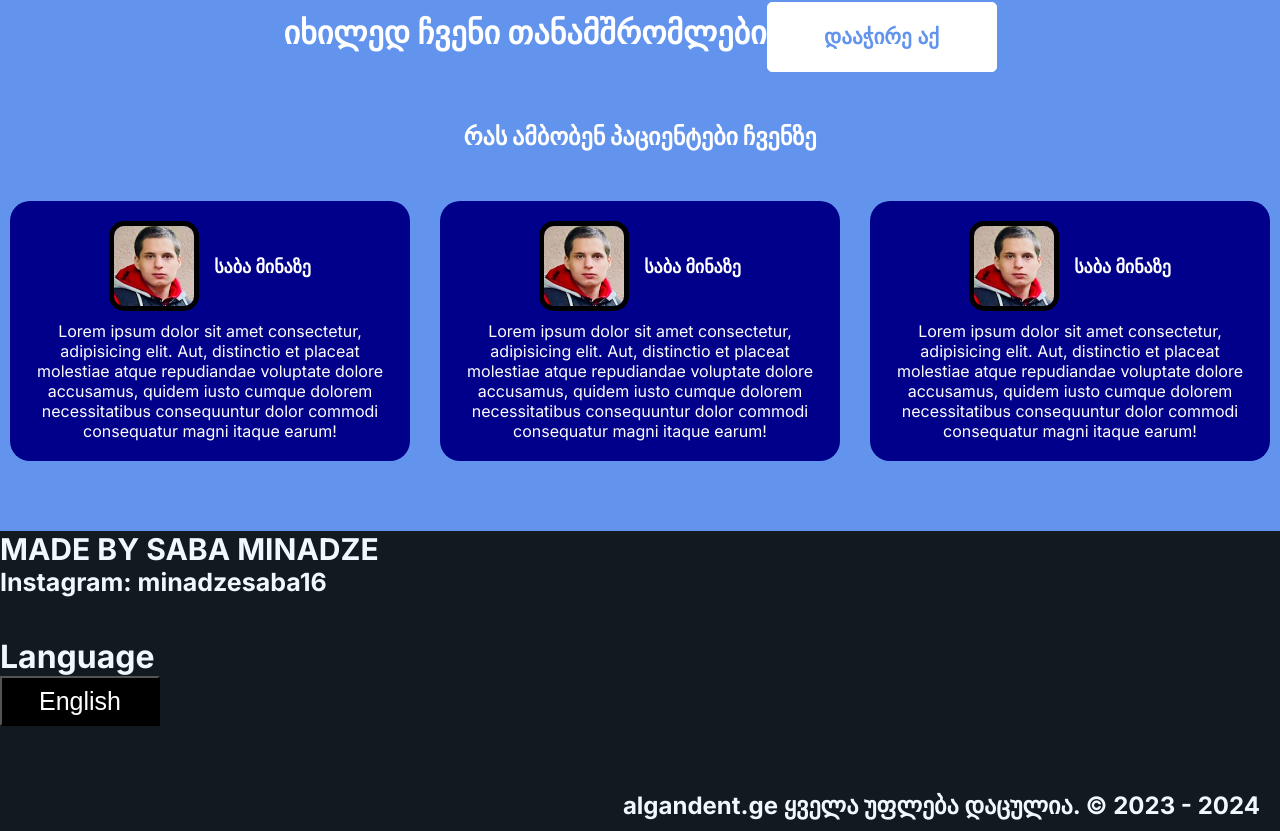
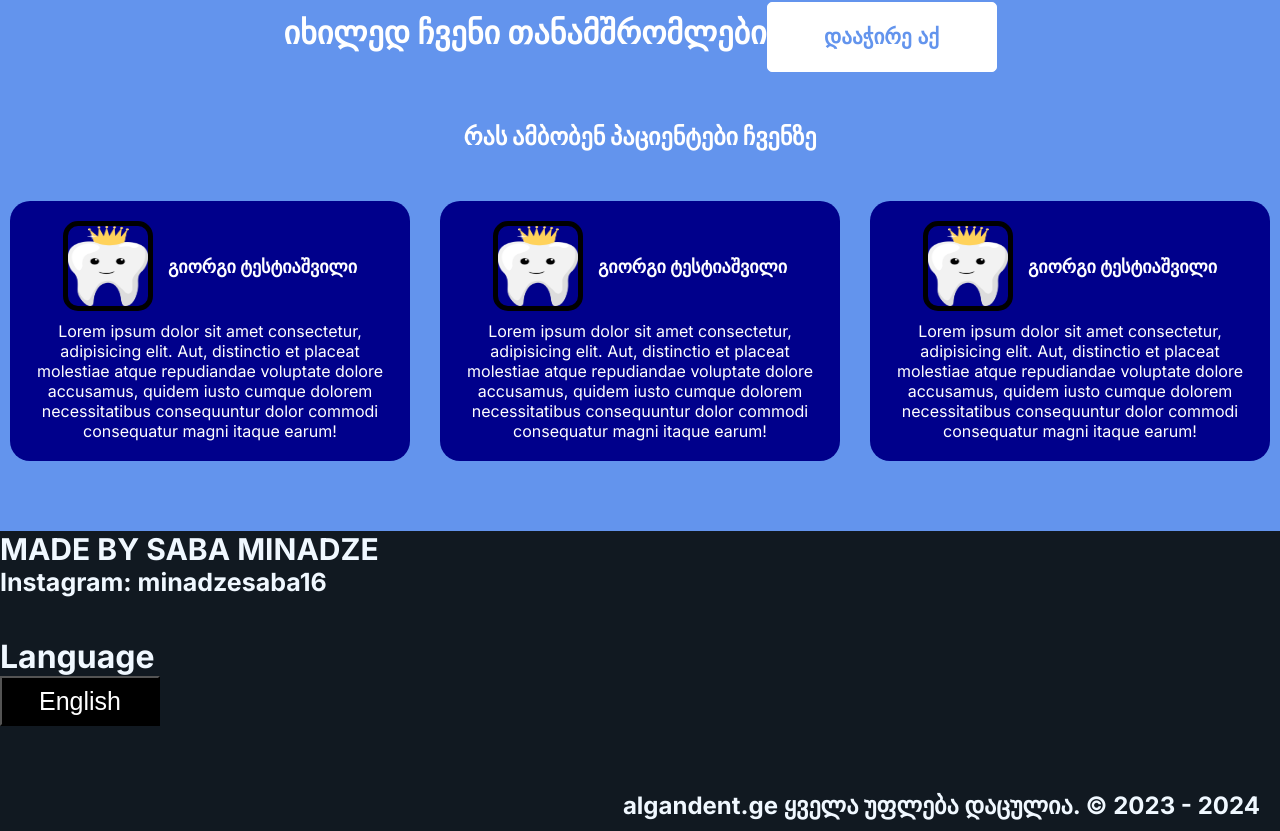
Before and after one commit to SabaMinadze/algani-dent, a Next.js app: page / in a window 1280 px wide. Shown: the part 1438-2269 px from the top of the page. Built offline with nearby package versions, Linux system fonts and the light colour scheme.

Commit message:
change ratebox photo

```diff
--- a/app/components/RateBox/RateBox.tsx
+++ b/app/components/RateBox/RateBox.tsx
@@ -1,15 +1,15 @@
 import React from 'react'
 import s from "./RateBox.module.css"
 import Image from 'next/image'
-import saba from "./saba.jpg"
+import tooth from "../../../public/tooth.png"
 
 function RateBox() {
   return (
     <>
     <div className={s.rateBox}>
       <div className={s.flexBox}>
-        <Image src={saba} height={90} width={90} className={s.rateBoxImg} alt={'error'}/>
-        <h1 className={s.name}>საბა მინაზე</h1>
+        <Image src={tooth} height={90} width={90} className={s.rateBoxImg} alt={'error'}/>
+        <h1 className={s.name}>გიორგი ტესტიაშვილი</h1>
       </div>
       <p className={s.txt}>Lorem ipsum dolor sit amet consectetur,
          adipisicing elit. Aut, distinctio et placeat molestiae
```
Also changed, not shown: public/tooth.png (added).
